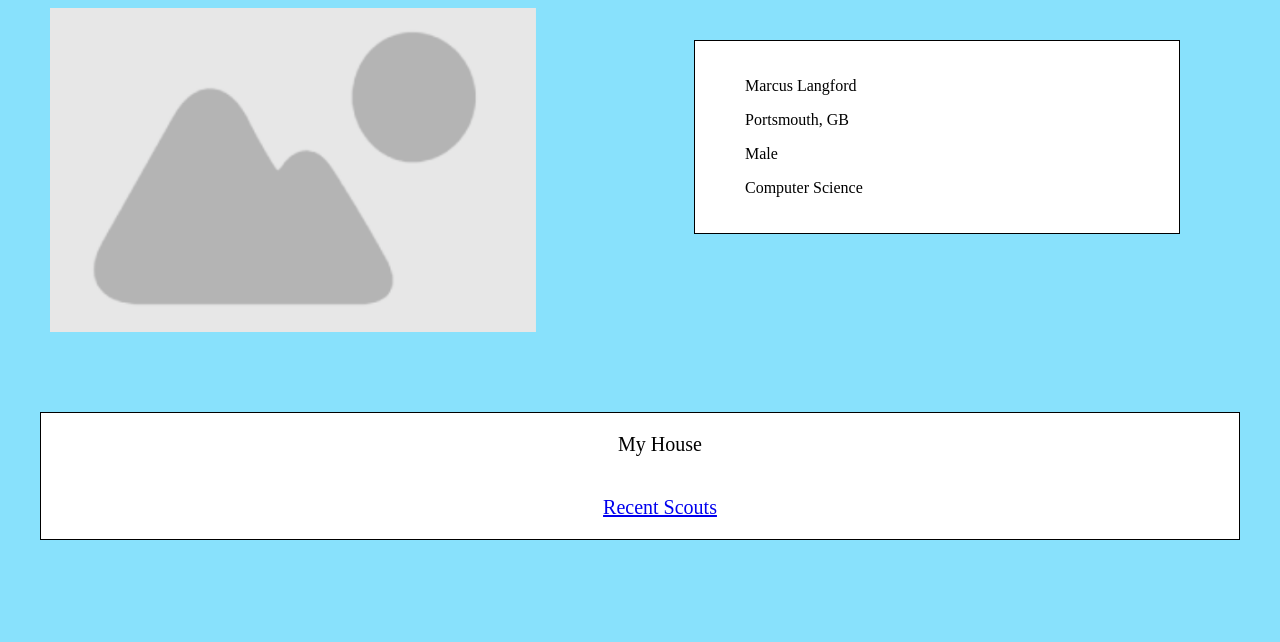
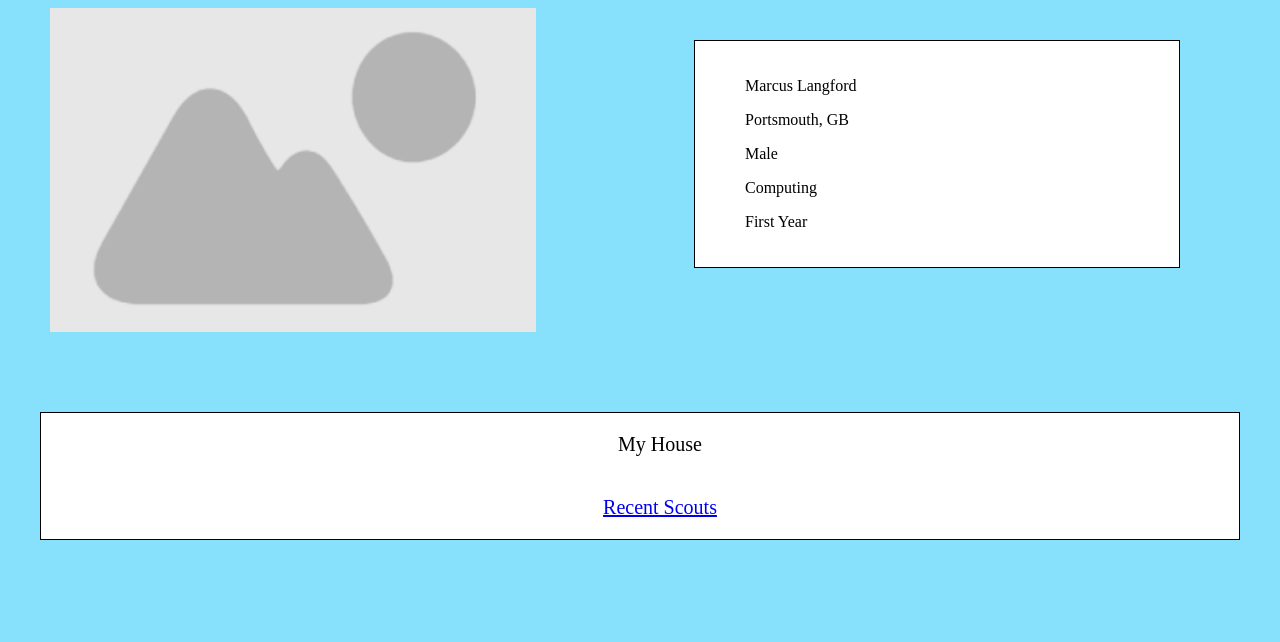
Before and after one commit to marcuslangford/SCOUT, a plain HTML site: page webpages/myAccount.html in a window 1280 px wide. Shown: the part 80-722 px from the top of the page. Drawn offline with Linux system fonts and the light colour scheme.

Commit message:
Update myAccount.html

```diff
--- a/webpages/myAccount.html
+++ b/webpages/myAccount.html
@@ -22,7 +22,8 @@
         <p id="name">Marcus Langford</p>
         <p id="location">Portsmouth, GB</p>
         <p id="gender">Male</p>
-        <p id="course">Computer Science</p>
+        <p id="course">Computing</p>
+        <p id="year">First Year</p>
       </div>
     </div>
 
```
